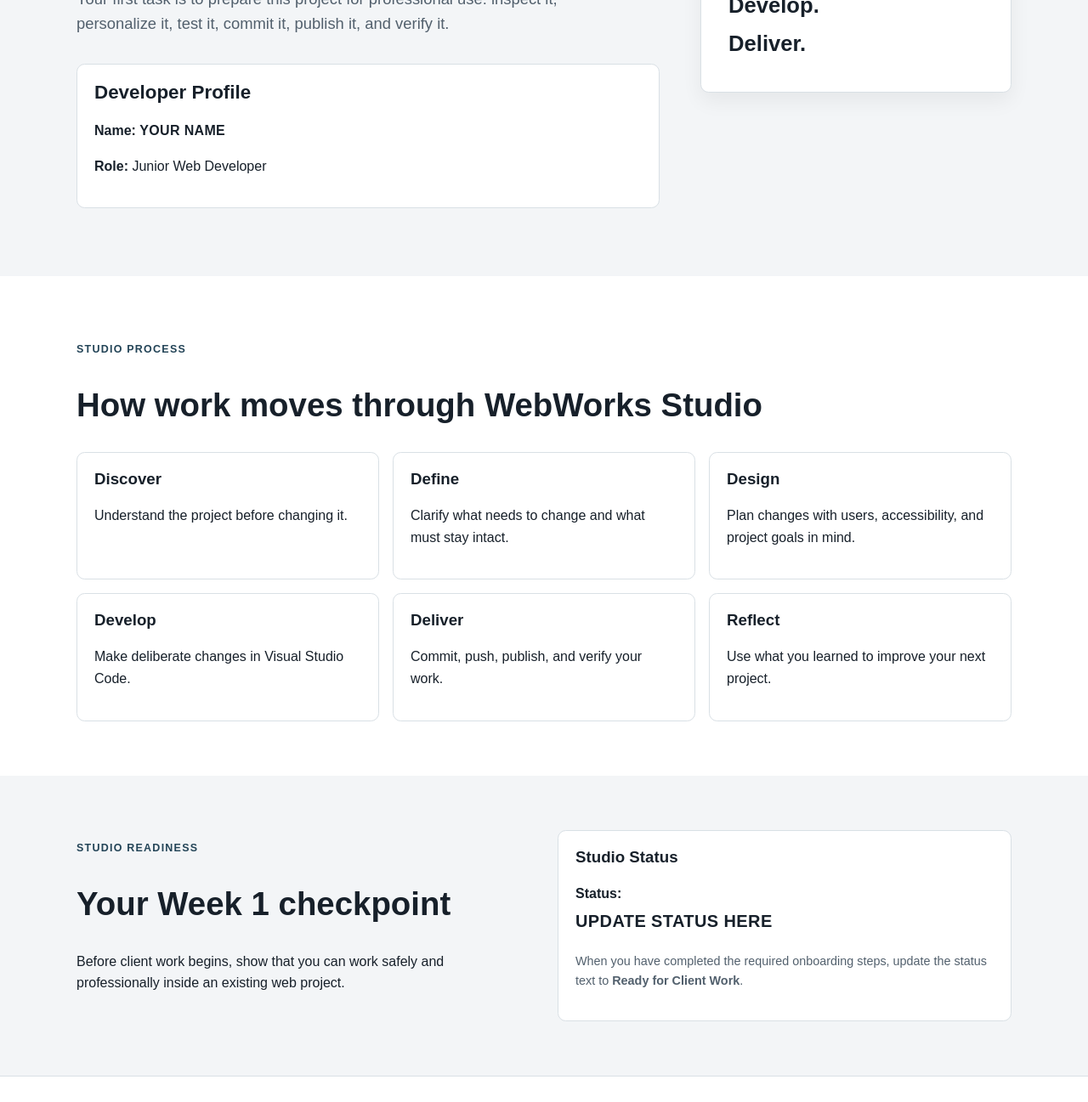
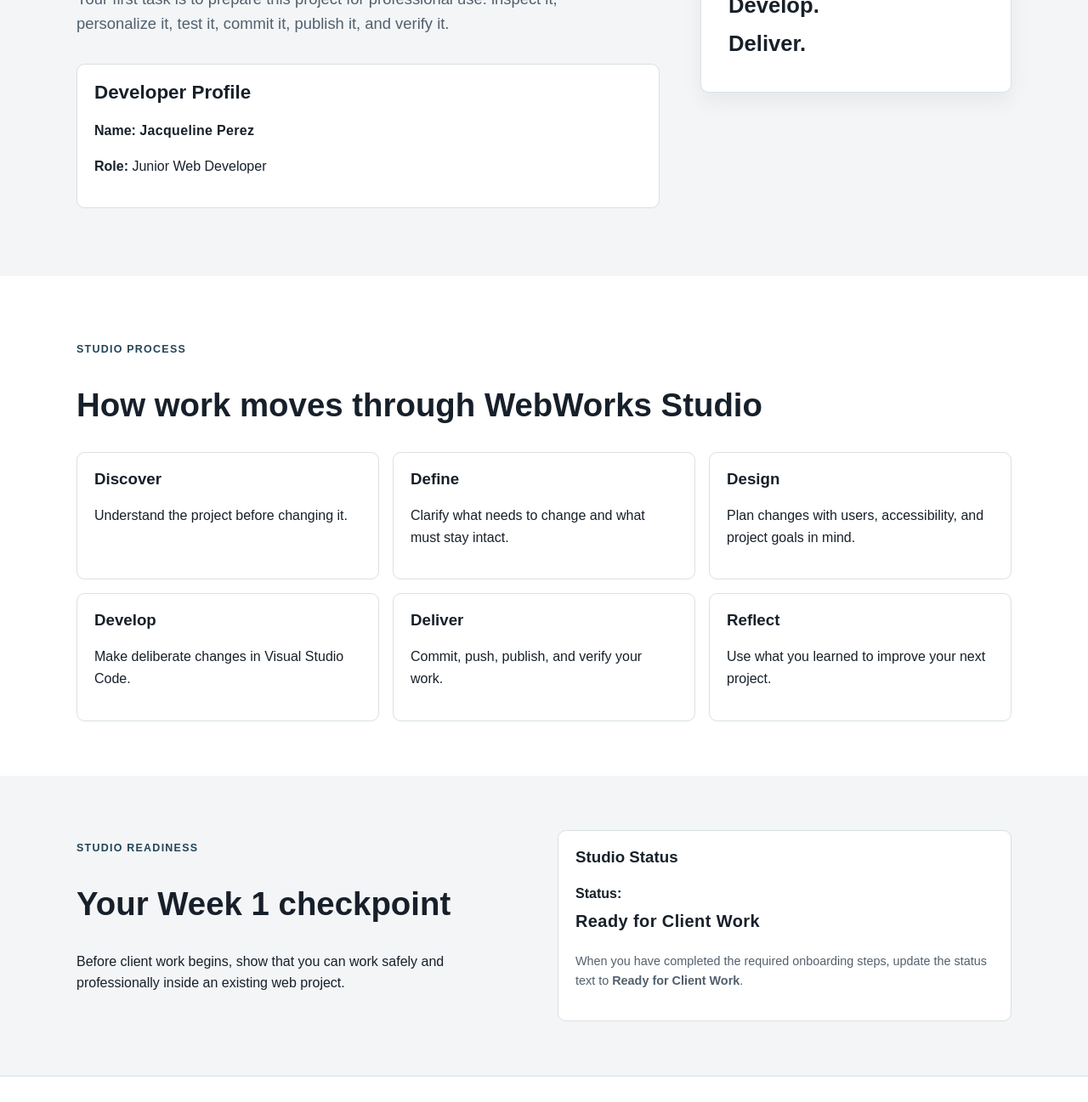
Before and after one commit to jacquelinenayeli-del/WebWorks-Studio, a plain HTML site: page index.html in a window 1280 px wide. Shown: the part 386-1683 px from the top of the page at 85% size. Drawn offline with Linux system fonts and the light colour scheme.

Commit message:
complete webwork studio onboarding page

```diff
--- a/index.html
+++ b/index.html
@@ -39,7 +39,7 @@
 
           <div class="profile-card" aria-labelledby="developer-heading">
             <h2 id="developer-heading">Developer Profile</h2>
-            <p><strong>Name:</strong> <span class="placeholder">YOUR NAME</span></p>
+            <p><strong>Name:</strong> <span class="placeholder">Jacqueline Perez</span></p>
             <p><strong>Role:</strong> Junior Web Developer</p>
           </div>
         </div>
@@ -105,7 +105,7 @@
         <div class="check-card">
           <h3>Studio Status</h3>
           <p class="status-label"><strong>Status:</strong></p>
-          <p class="status-value placeholder">UPDATE STATUS HERE</p>
+          <p class="status-value placeholder">Ready for Client Work</p>
           <p class="small">
             When you have completed the required onboarding steps, update the status
             text to <strong>Ready for Client Work</strong>.
```
Also changed, not shown: README.md.
